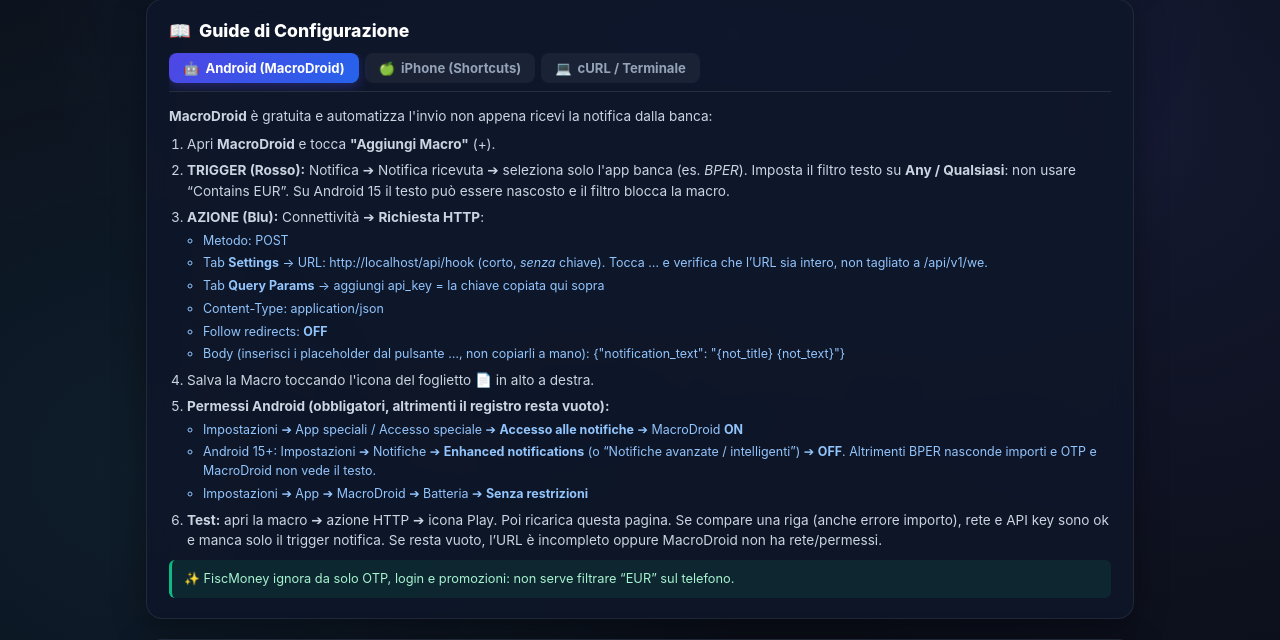
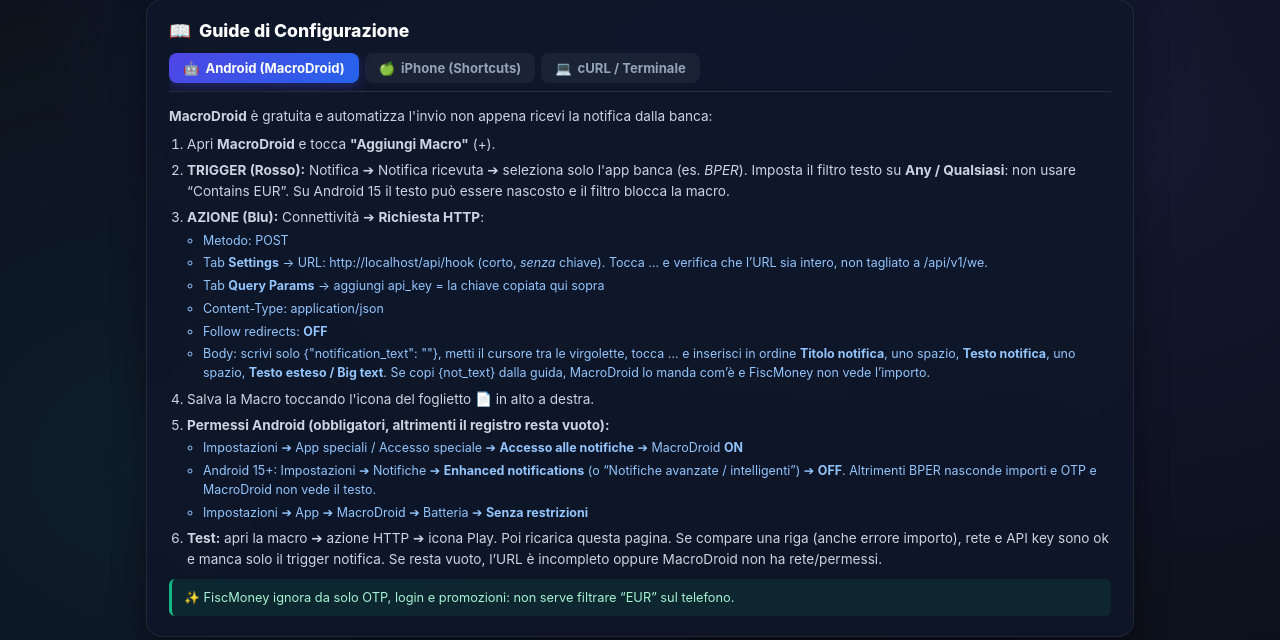
Before and after one commit to leopoldodipaolo-collab/fiscmoney, a Flask app: page /settings/integrations in a window 1280 px wide. Shown: the part 892-1532 px from the top of the page. Run offline with Flask 3, Linux system fonts and the light colour scheme; a user stored in the database is signed in; data comes from the database, SQL or seed files in the repository; data that the repository does not hold is empty.

Commit message:
fix: guida MacroDroid per inserire il testo notifica dal selettore
Co-authored-by: Cursor <cursoragent@cursor.com>

```diff
--- a/services/webhook_engine.py
+++ b/services/webhook_engine.py
@@ -65,7 +65,7 @@ def parse_notification_text(text):
             "card_pan": None,
             "bank_hint": None,
             "is_non_transactional": True,
-            "skip_reason": "I placeholder {not_title}/{not_text} non sono stati sostituiti. Non usare Play sull'azione HTTP: la macro deve scattare da una notifica BPER vera (inserisci i campi dal pulsante …)."
+            "skip_reason": "Il titolo è arrivato ma {not_text} è ancora letterale. Nel body JSON cancella {not_text}, tocca … e scegli Testo notifica (e Testo esteso). Non copiarlo a mano."
         }
 
     text_lower = text_clean.lower()
--- a/templates/settings_integrations.html
+++ b/templates/settings_integrations.html
@@ -195,7 +195,11 @@
                             <li>Tab <strong>Query Params</strong> → aggiungi <code>api_key</code> = la chiave copiata qui sopra</li>
                             <li>Content-Type: <code>application/json</code></li>
                             <li>Follow redirects: <strong>OFF</strong></li>
-                            <li>Body (inserisci i placeholder dal pulsante <code>…</code>, non copiarli a mano): <code>{"notification_text": "{not_title} {not_text}"}</code></li>
+                            <li>
+                                Body: scrivi solo <code>{"notification_text": ""}</code>, metti il cursore tra le virgolette, tocca <code>…</code> e inserisci in ordine
+                                <strong>Titolo notifica</strong>, uno spazio, <strong>Testo notifica</strong>, uno spazio, <strong>Testo esteso / Big text</strong>.
+                                Se copi <code>{not_text}</code> dalla guida, MacroDroid lo manda com’è e FiscMoney non vede l’importo.
+                            </li>
                         </ul>
                     </li>
                     <li>Salva la Macro toccando l'icona del foglietto 📄 in alto a destra.</li>
```
